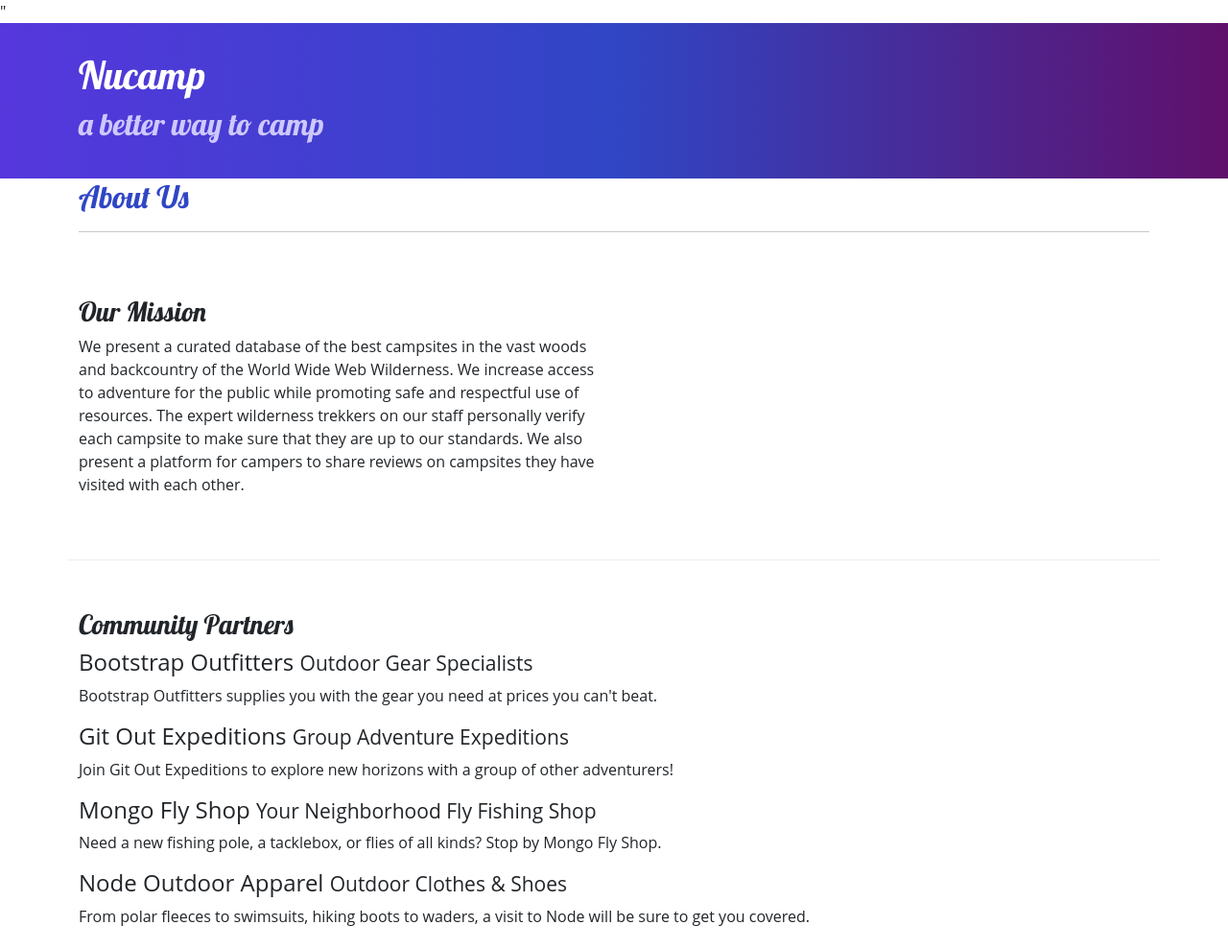
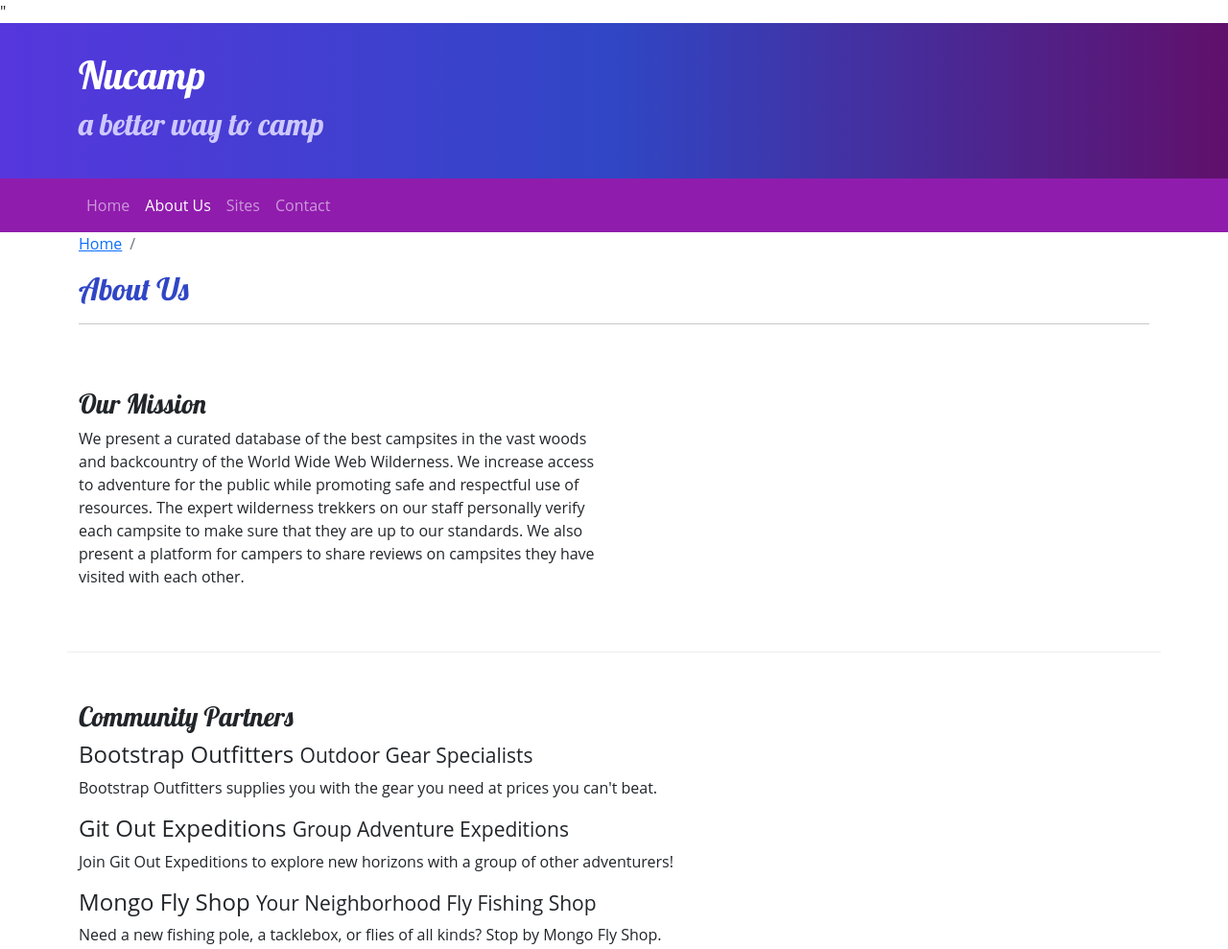
Before and after one commit to Oz-Thewizardof/Nucampsite, a plain HTML site: page aboutus.html in a window 1280 px wide. Shown: the top 989 px of the page at 96% size. Drawn offline with nearby package versions, Linux system fonts and the light colour scheme.

Commit message:
Navbar and Breadcrumbs

```diff
--- a/aboutus.html
+++ b/aboutus.html
@@ -31,9 +31,30 @@
         </div>
     </header>
 
+    <!-- navbar-->
+    <nav class="navbar navbar-expand-sm navbar-dark sticky-top">
+        <div class="container">
+            <button class="navbar-toggler ms-auto" type="button" data-bs-toggle="collapse" data-bs-target="#nucampNavbar">
+                <span class="navbar-toggler-icon"></span>
+            </button>
+            <div class="collapse navbar-collapse" id="nucampNavbar">
+                <ul class="navbar-nav">
+                    <li class="navitem"><a class="nav-link" href="index.html">Home</a></li>
+                    <li class="navitem"><a class="nav-link active" href="#">About Us</a></li>
+                    <li class="navitem"><a class="nav-link" href="#">Sites</a></li>
+                    <li class="navitem"><a class="nav-link" href="#">Contact</a></li>
+                </ul>
+            </div>
+        </div>
+    </nav>
+
     <main class="container">
         <div>
             <div class="col">
+                <ol class="breadcrumb">
+                    <li class="breadcrumb-item"><a href="index.html">Home</a></li>
+                    <li class="breadcrumb-item active"></li>
+                </ol>
                <h2>About Us</h2>
                <hr />
             </div>
--- a/css/styles.css
+++ b/css/styles.css
@@ -30,3 +30,7 @@ footer {
     border-bottom: 1px ridge;
     min-height: 200px;
 }
+
+.navbar {
+    background-color: #901CAD;
+}
```
Also changed, not shown: index.html (+17 -0 lines).
